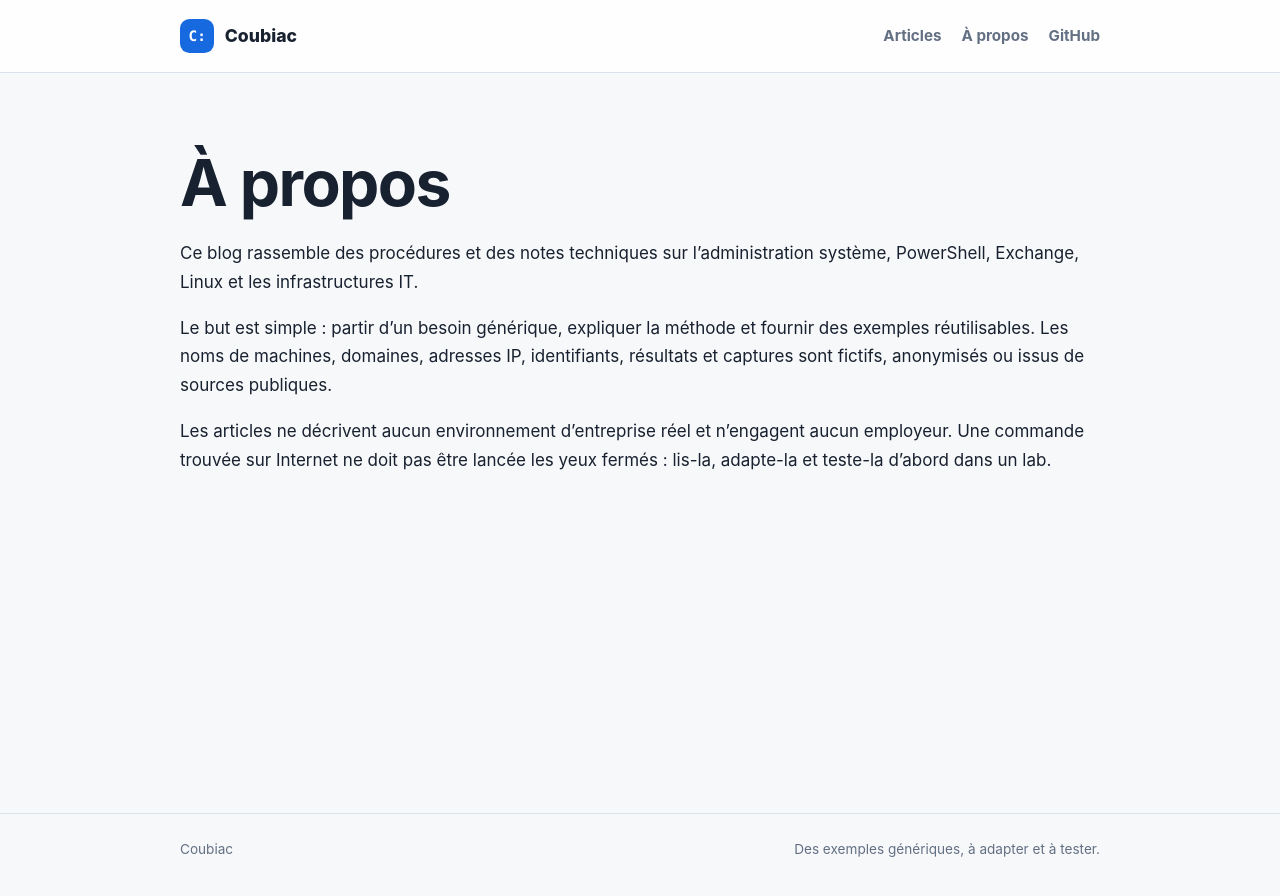
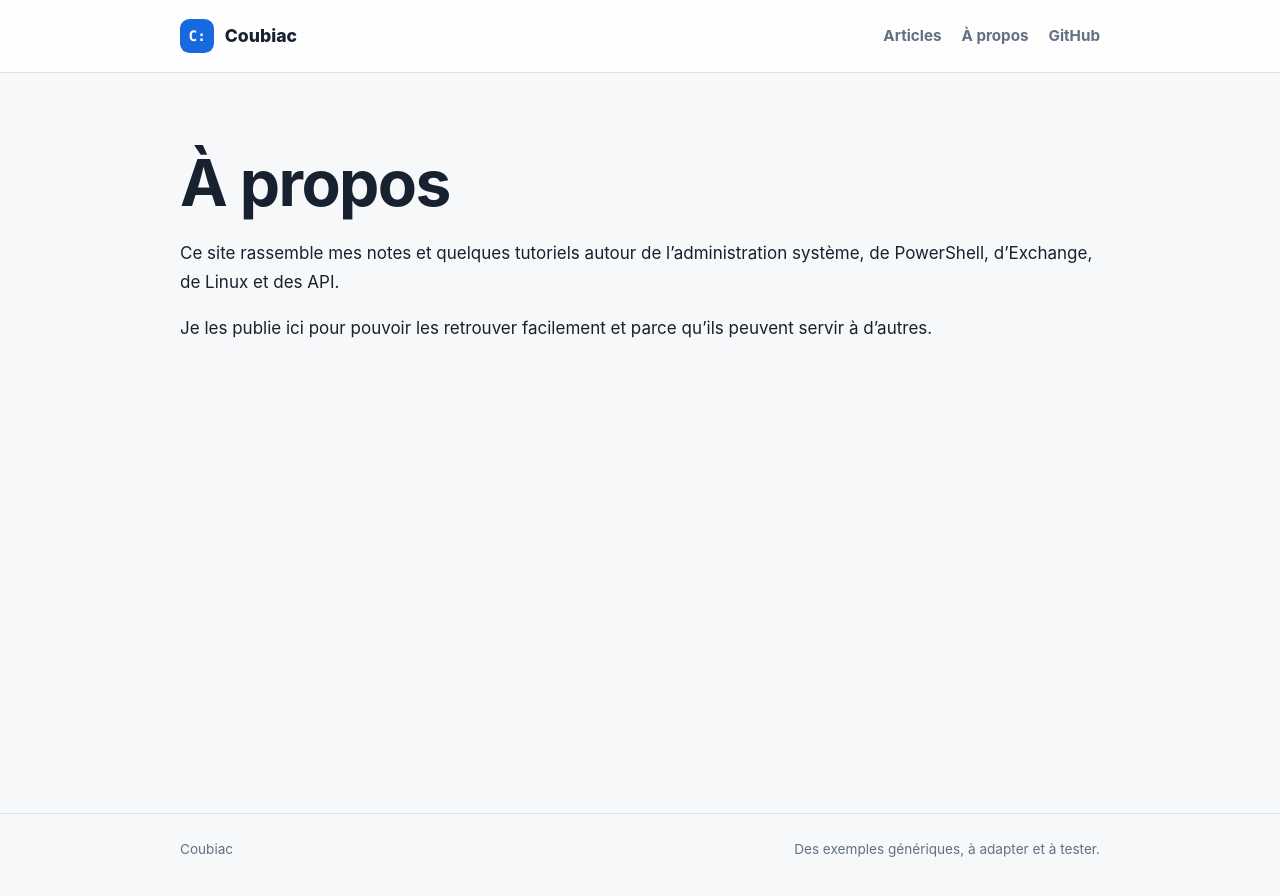
Before and after one commit to Coubiac/coubiac.github.io, a Jekyll site: the page built from a-propos.md, in a window 1280 px wide. Shown: the top 896 px of the page. Built offline with Jekyll 4.4.1, drawn with Linux system fonts in a browser that asks for light colours.

Commit message:
Simplification de la page À propos

```diff
--- a/a-propos.md
+++ b/a-propos.md
@@ -2,13 +2,11 @@
 layout: default
 title: À propos
 permalink: /a-propos/
-description: Le principe du blog Coubiac et les règles appliquées aux exemples publiés.
+description: À propos de Mes notes d'admin.
 ---
 
 # À propos
 
-Ce blog rassemble des procédures et des notes techniques sur l'administration système, PowerShell, Exchange, Linux et les infrastructures IT.
+Ce site rassemble mes notes et quelques tutoriels autour de l'administration système, de PowerShell, d'Exchange, de Linux et des API.
 
-Le but est simple : partir d'un besoin générique, expliquer la méthode et fournir des exemples réutilisables. Les noms de machines, domaines, adresses IP, identifiants, résultats et captures sont fictifs, anonymisés ou issus de sources publiques.
-
-Les articles ne décrivent aucun environnement d'entreprise réel et n'engagent aucun employeur. Une commande trouvée sur Internet ne doit pas être lancée les yeux fermés : lis-la, adapte-la et teste-la d'abord dans un lab.
+Je les publie ici pour pouvoir les retrouver facilement et parce qu'ils peuvent servir à d'autres.
```
